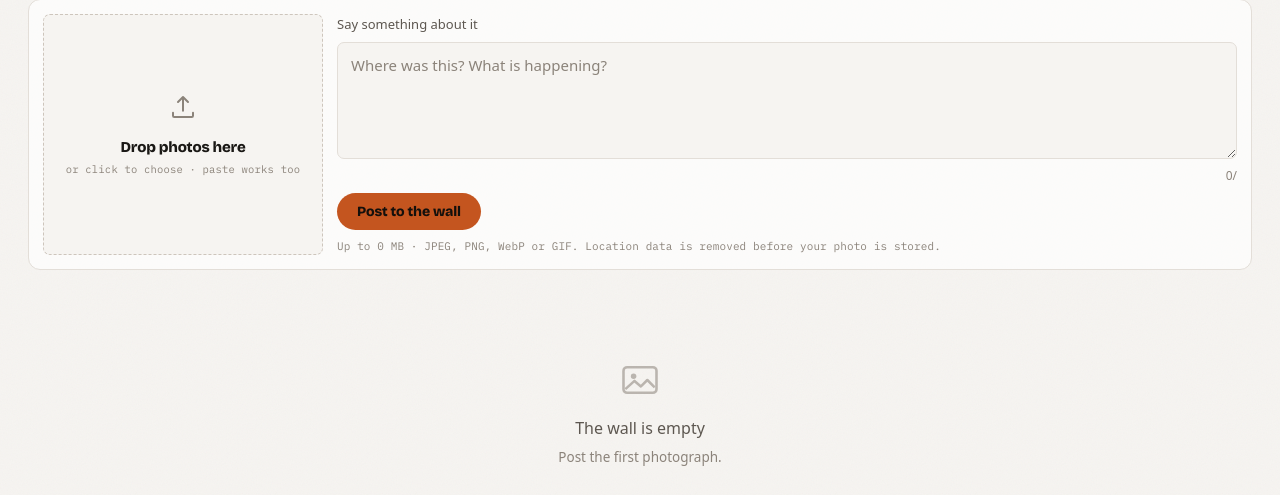
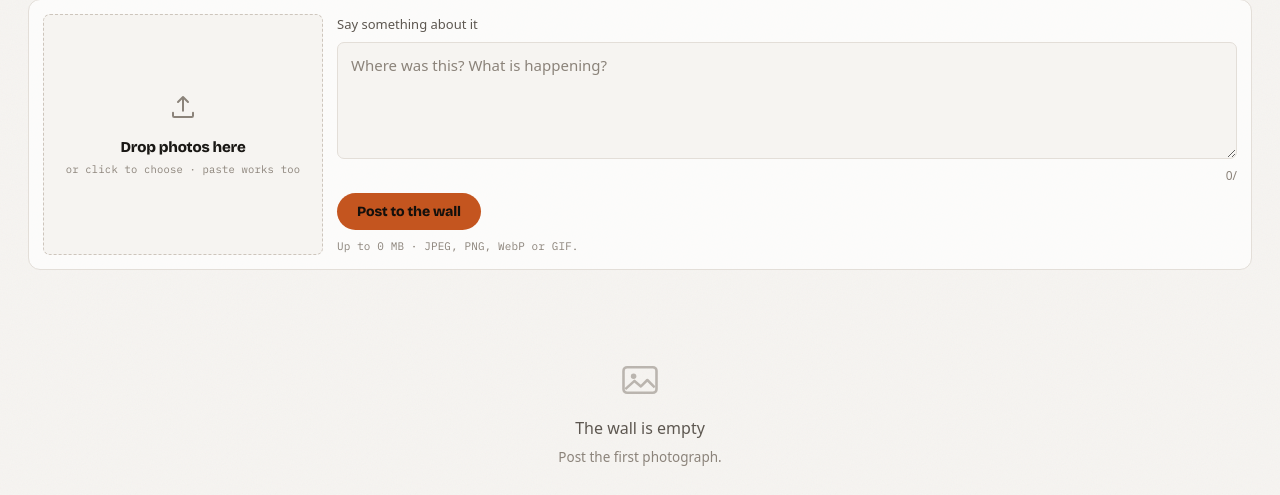
Before and after one commit to sjamillah/photo-uploader-app, a Flask app: template darkroom/templates/index.html in a window 1280 px wide. Shown: the part 103-598 px from the top of the page. Run offline with Flask 3, Linux system fonts and the light colour scheme; the template is opened without the code that fills it, so the values that code supplies are empty; some libraries are stand-ins or nearby versions.

Commit message:
update the app content

```diff
--- a/darkroom/templates/index.html
+++ b/darkroom/templates/index.html
@@ -92,7 +92,6 @@
       </div>
       <p class="composer__note">
         Up to {{ (max_bytes / 1048576) | round | int }} MB &middot; JPEG, PNG, WebP or GIF.
-        Location data is removed before your photo is stored.
       </p>
     </div>
   </form>
```
Also changed, not shown: README.md.
